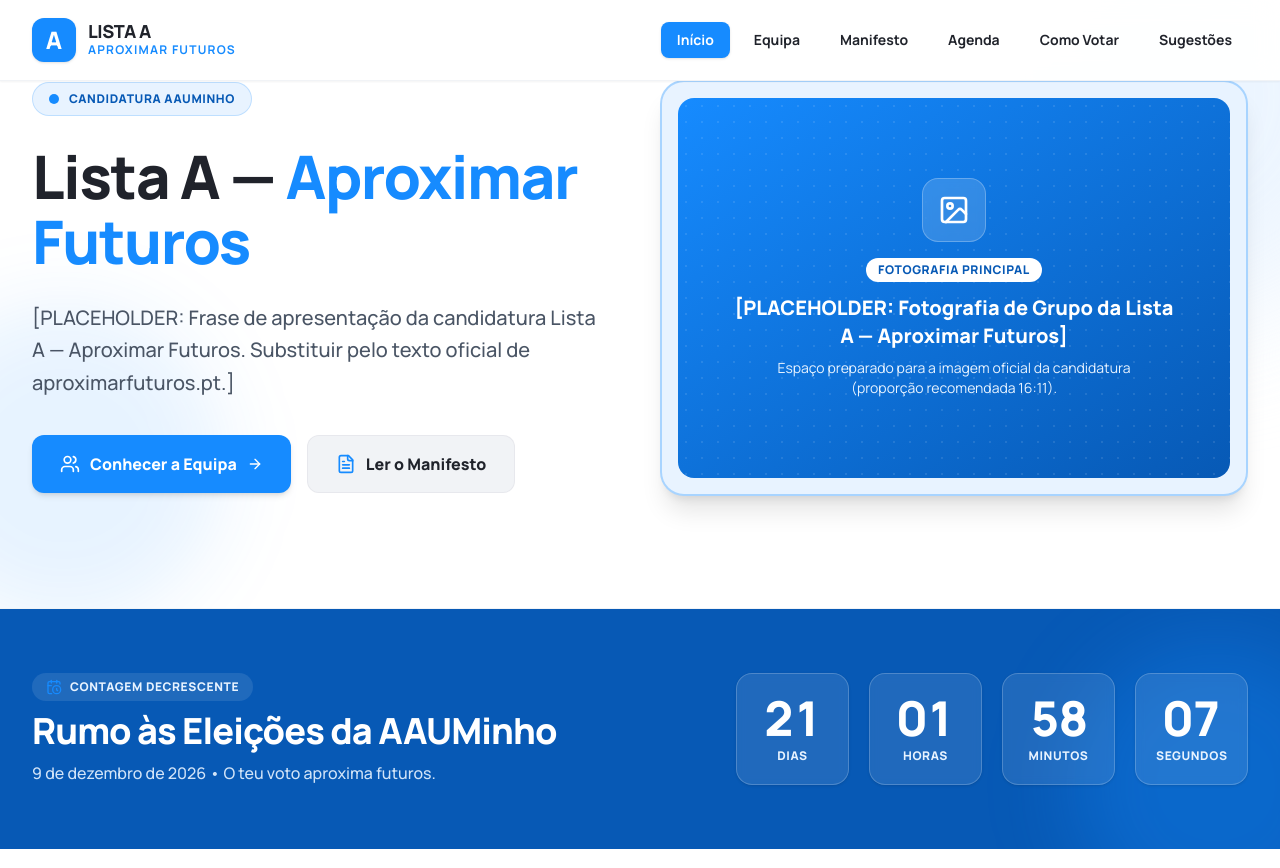
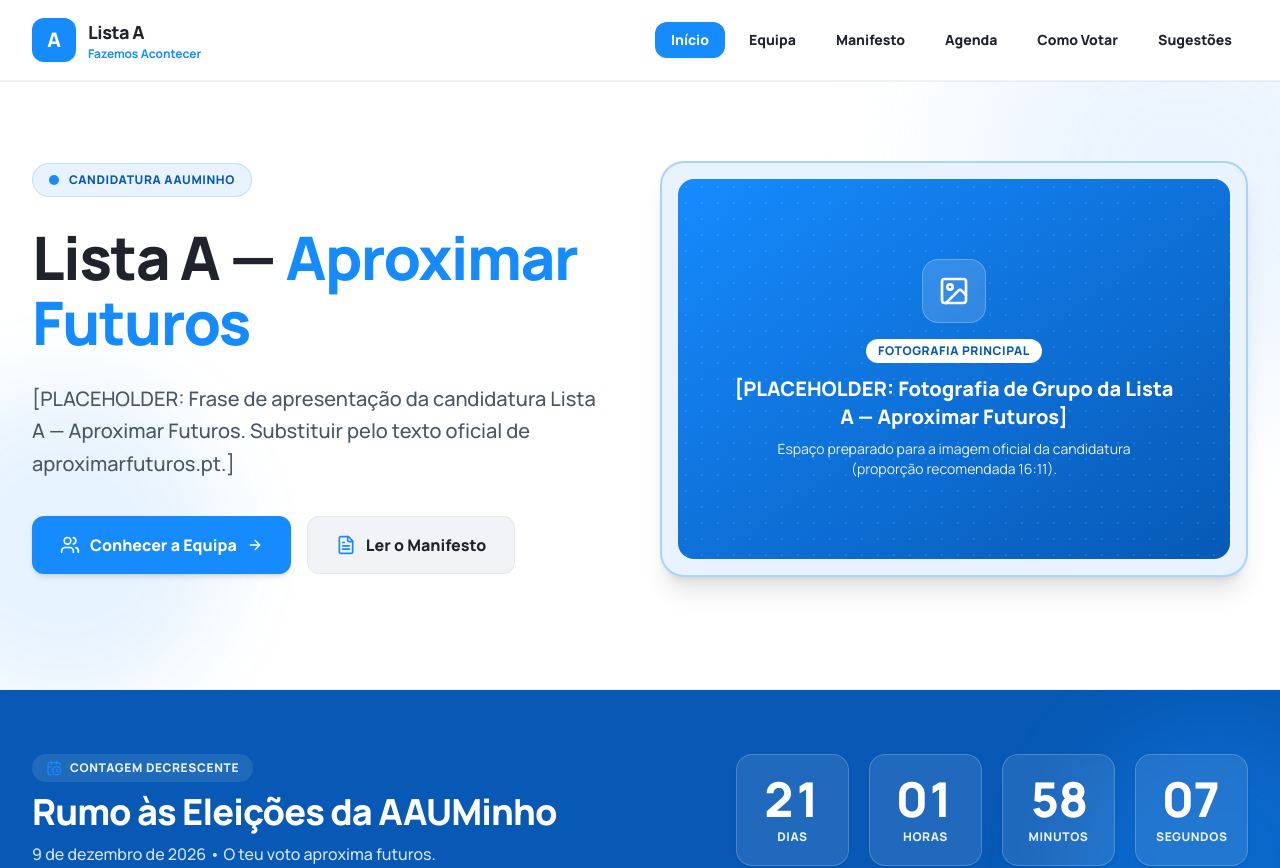
Before and after one commit to listaaaauminho2027-boop/Fazemos-Acontecer, a Next.js app: page / in a window 1280 px wide. Shown: the top 868 px of the page. Built offline with nearby package versions, Linux system fonts and the light colour scheme.

Commit message:
Update Header.tsx

```diff
--- a/src/components/Header.tsx
+++ b/src/components/Header.tsx
@@ -5,13 +5,13 @@ import Link from 'next/link';
 import { usePathname } from 'next/navigation';
 import { Menu, X } from 'lucide-react';
 
-const navLinks = [
-  { name: 'Início', href: '/' },
-  { name: 'Equipa', href: '/equipa' },
-  { name: 'Manifesto', href: '/manifesto' },
-  { name: 'Agenda', href: '/agenda' },
-  { name: 'Como Votar', href: '/duvidas' },
-  { name: 'Sugestões', href: '/sugestoes' },
+const NAV_LINKS = [
+  { href: '/', label: 'Início' },
+  { href: '/equipa', label: 'Equipa' },
+  { href: '/manifesto', label: 'Manifesto' },
+  { href: '/agenda', label: 'Agenda' },
+  { href: '/duvidas', label: 'Como Votar' },
+  { href: '/sugestoes', label: 'Sugestões' },
 ];
 
 export default function Header() {
@@ -19,73 +19,78 @@ export default function Header() {
   const pathname = usePathname();
 
   return (
-    <header className="fixed top-0 left-0 right-0 z-50 bg-white/95 backdrop-blur-md border-b border-[#F1F3F6] shadow-xs">
+    <header className="sticky top-0 z-50 bg-white/95 backdrop-blur-md border-b border-[#F1F3F6] shadow-2xs">
       <div className="max-w-7xl mx-auto px-4 sm:px-6 lg:px-8">
-        <div className="flex justify-between items-center h-20">
-          {/* Logótipo e Identificação */}
-          <Link href="/" className="flex items-center gap-3 group">
-            <div className="w-11 h-11 rounded-xl bg-[#168BFF] flex items-center justify-center text-white font-extrabold text-2xl shadow-sm group-hover:bg-[#0759B5] transition-colors">
+        <div className="flex items-center justify-between h-20">
+          {/* Logótipo / Identidade */}
+          <Link
+            href="/"
+            onClick={() => setMobileMenuOpen(false)}
+            className="flex items-center gap-3 group"
+          >
+            <div className="w-11 h-11 rounded-xl bg-[#168BFF] group-hover:bg-[#0759B5] text-white flex items-center justify-center font-extrabold text-xl transition-colors shadow-xs">
               A
             </div>
-            <div className="flex flex-col">
-              <span className="font-extrabold text-lg tracking-tight text-[#20232B] leading-none">
-                LISTA A
+            <div className="leading-tight">
+              <span className="block font-extrabold text-base sm:text-lg text-[#20232B] tracking-tight">
+                Lista A
               </span>
-              <span className="text-xs font-bold tracking-widest text-[#168BFF] uppercase mt-0.5">
-                Aproximar Futuros
+              <span className="block text-xs font-bold text-[#168BFF]">
+                Fazemos Acontecer
               </span>
             </div>
           </Link>
 
           {/* Navegação Desktop */}
-          <nav className="hidden md:flex items-center gap-1 lg:gap-2">
-            {navLinks.map((link) => {
+          <nav aria-label="Navegação Principal" className="hidden md:flex items-center gap-1 lg:gap-2">
+            {NAV_LINKS.map((link) => {
               const isActive = pathname === link.href;
               return (
                 <Link
                   key={link.href}
                   href={link.href}
-                  className={`px-4 py-2 rounded-lg text-sm font-bold transition-all ${
+                  className={`px-4 py-2 rounded-xl text-sm font-extrabold transition-all ${
                     isActive
-                      ? 'bg-[#168BFF] text-white shadow-sm'
+                      ? 'bg-[#168BFF] text-white shadow-xs'
                       : 'text-[#20232B] hover:bg-[#E8F3FF] hover:text-[#0759B5]'
                   }`}
                 >
-                  {link.name}
+                  {link.label}
                 </Link>
               );
             })}
           </nav>
 
-          {/* Botão Hamburger Mobile */}
+          {/* Botão Menu Mobile */}
           <button
             type="button"
-            onClick={() => setMobileMenuOpen(!mobileMenuOpen)}
-            className="md:hidden p-2 rounded-lg text-[#20232B] hover:bg-[#F1F3F6] focus:outline-none"
-            aria-label="Abrir menu"
+            onClick={() => setMobileMenuOpen((prev) => !prev)}
+            aria-expanded={mobileMenuOpen}
+            aria-label={mobileMenuOpen ? 'Fechar menu' : 'Abrir menu'}
+            className="md:hidden p-2.5 rounded-xl text-[#20232B] hover:bg-[#F1F3F6] transition-colors"
           >
-            {mobileMenuOpen ? <X className="w-7 h-7" /> : <Menu className="w-7 h-7" />}
+            {mobileMenuOpen ? <X className="w-6 h-6" /> : <Menu className="w-6 h-6" />}
           </button>
         </div>
       </div>
 
-      {/* Menu Mobile */}
+      {/* Menu Mobile Expandido */}
       {mobileMenuOpen && (
-        <div className="md:hidden bg-white border-b border-[#F1F3F6] px-4 pt-2 pb-6 space-y-1 shadow-lg">
-          {navLinks.map((link) => {
+        <div className="md:hidden bg-white border-t border-[#F1F3F6] px-4 pt-3 pb-6 space-y-1.5 shadow-lg">
+          {NAV_LINKS.map((link) => {
             const isActive = pathname === link.href;
             return (
               <Link
                 key={link.href}
                 href={link.href}
                 onClick={() => setMobileMenuOpen(false)}
-                className={`block px-4 py-3 rounded-xl text-base font-bold transition-colors ${
+                className={`block px-4 py-3 rounded-xl text-base font-extrabold transition-colors ${
                   isActive
                     ? 'bg-[#168BFF] text-white'
                     : 'text-[#20232B] hover:bg-[#E8F3FF] hover:text-[#0759B5]'
                 }`}
               >
-                {link.name}
+                {link.label}
               </Link>
             );
           })}
```
